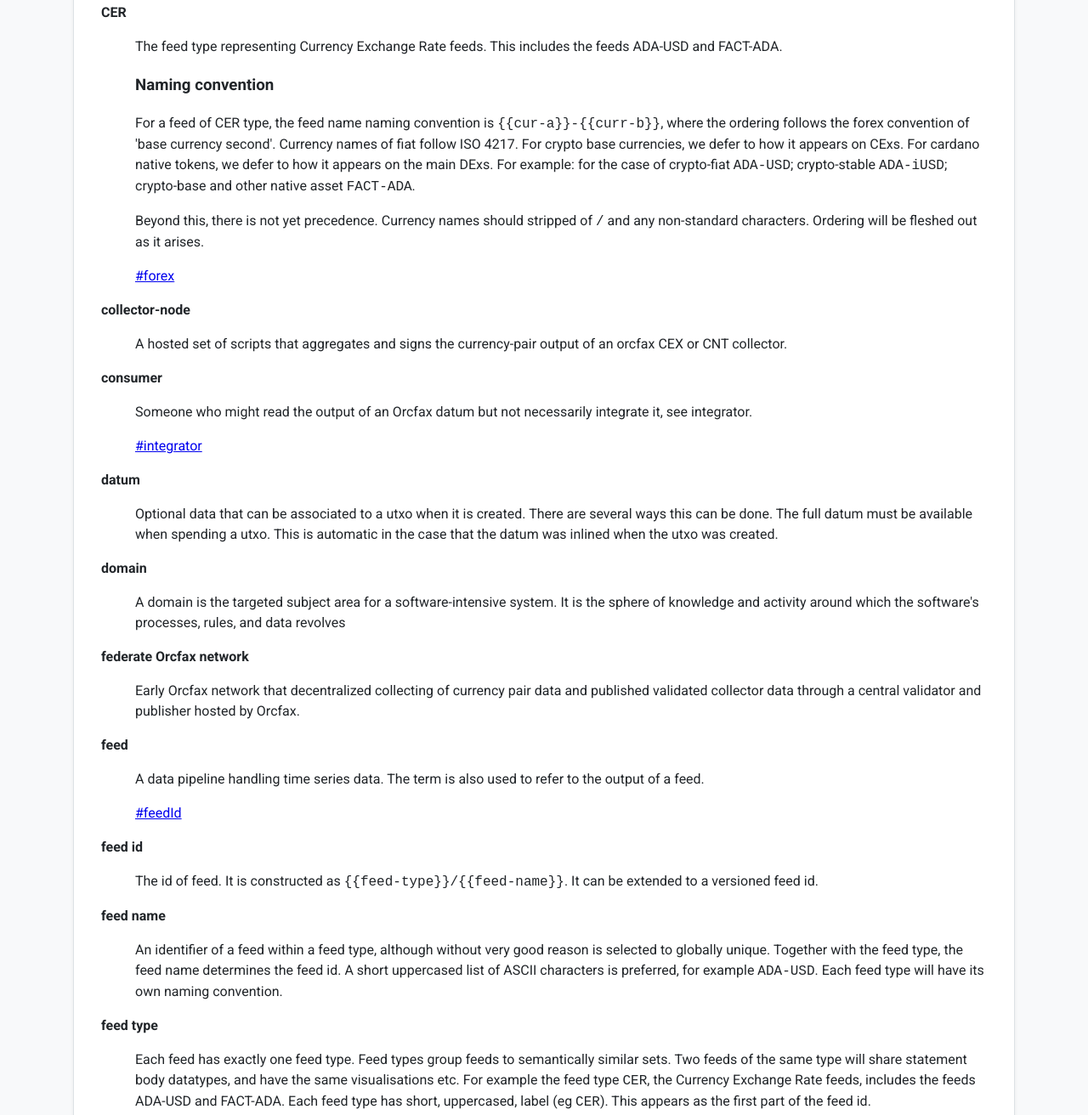
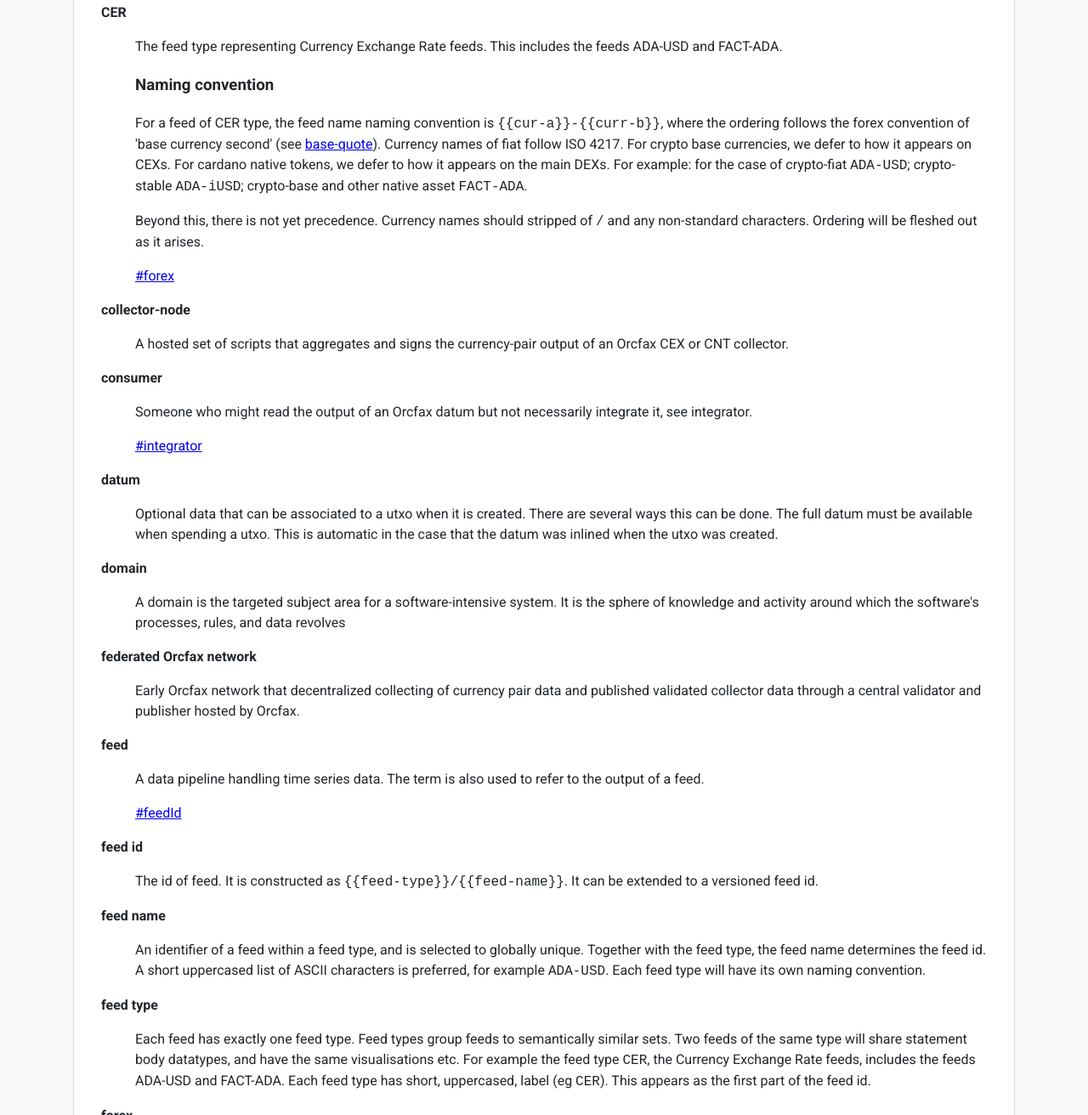
Before and after one commit to orcfax/glossary, a plain HTML site: page docs/index.html in a window 1280 px wide. Shown: the part 549-1861 px from the top of the page at 85% size. Drawn offline with Linux system fonts and the light colour scheme.

Commit message:
edits from PR

```diff
--- a/docs/index.html
+++ b/docs/index.html
@@ -138,10 +138,10 @@
  This includes the feeds ADA-USD and FACT-ADA.</p>
 <h3>Naming convention</h3>
 <p> For a feed of CER type, the feed name naming convention is <code>{{cur-a}}-{{curr-b}}</code>,
- where the ordering follows the forex convention of &#39;base currency second&#39;.
+ where the ordering follows the forex convention of &#39;base currency second&#39; (see <a href="./#baseQuote">base-quote</a>).
  Currency names of fiat follow ISO 4217.
- For crypto base currencies, we defer to how it appears on CExs.
- For cardano native tokens, we defer to how it appears on the main DExs.
+ For crypto base currencies, we defer to how it appears on CEXs.
+ For cardano native tokens, we defer to how it appears on the main DEXs.
  For example: for the case of crypto-fiat <code>ADA-USD</code>; crypto-stable <code>ADA-iUSD</code>; crypto-base and other native asset <code>FACT-ADA</code>.</p>
 <p> Beyond this, there is not yet precedence.
  Currency names should stripped of <code>/</code> and any non-standard characters.
@@ -149,7 +149,8 @@
  </p>
 </dd> <dd class="col-12 mt" lang="en" property="skos:related"><a href="#forex">#forex</a></dd></div>
 
-<div class="term-container" id="collectorNode" typeof="skos:Concept"><dt class="col-12 mt" lang="en" property="skos:prefLabel">collector-node</dt> <dd class="col-12" lang="en" property="skos:definition"><p> A hosted set of scripts that aggregates and signs the currency-pair output of an orcfax CEX or CNT collector.
+<div class="term-container" id="collectorNode" typeof="skos:Concept"><dt class="col-12 mt" lang="en" property="skos:prefLabel">collector-node</dt> <dd class="col-12" lang="en" property="skos:definition"><p> A hosted set of scripts that aggregates and signs the currency-pair output of an Orcfax
+ CEX or CNT collector.
  </p>
 </dd></div>
 
@@ -167,7 +168,7 @@
 <div class="term-container" id="domain" typeof="skos:Concept"><dt class="col-12 mt" lang="en" property="skos:prefLabel">domain</dt> <dd class="col-12" lang="en" property="skos:definition"><p>A domain is the targeted subject area for a software-intensive system. It is the sphere of knowledge and activity around which the software&#39;s processes, rules, and data revolves</p>
 </dd></div>
 
-<div class="term-container" id="federatedOrcfaxNetwork" typeof="skos:Concept"><dt class="col-12 mt" lang="en" property="skos:prefLabel">federate Orcfax network</dt> <dd class="col-12" lang="en" property="skos:definition"><p> Early Orcfax network that decentralized collecting of currency pair data and published validated collector data through a central validator and publisher hosted by Orcfax.
+<div class="term-container" id="federatedOrcfaxNetwork" typeof="skos:Concept"><dt class="col-12 mt" lang="en" property="skos:prefLabel">federated Orcfax network</dt> <dd class="col-12" lang="en" property="skos:definition"><p> Early Orcfax network that decentralized collecting of currency pair data and published validated collector data through a central validator and publisher hosted by Orcfax.
  </p>
 </dd></div>
 
@@ -183,7 +184,7 @@
 </dd></div>
 
 <div class="term-container" id="feedName" typeof="skos:Concept"><dt class="col-12 mt" lang="en" property="skos:prefLabel">feed name</dt> <dd class="col-12" lang="en" property="skos:definition"><p> An identifier of a feed within a feed type,
- although without very good reason is selected to globally unique.
+ and is selected to globally unique.
  Together with the feed type, the feed name determines the feed id.
  A short uppercased list of ASCII characters is preferred, for example <code>ADA-USD</code>.
  Each feed type will have its own naming convention.
@@ -226,7 +227,10 @@
  </p>
 </dd></div>
 
-<div class="term-container" id="rejectedData" typeof="skos:Concept"><dt class="col-12 mt" lang="en" property="skos:prefLabel">rejected data</dt> <dd class="col-12" lang="en" property="skos:definition"><p> Data that was received by an Orcfax validator but rejected as it did not have all of the properties required to satisfy the consensus algorithm, e.g. its content signature did not match what was received or the median could not be accurately re-calculated or its timestamp was &gt; 180 seconds.
+<div class="term-container" id="rejectedData" typeof="skos:Concept"><dt class="col-12 mt" lang="en" property="skos:prefLabel">rejected data</dt> <dd class="col-12" lang="en" property="skos:definition"><p> Data that was received by an Orcfax validator but rejected as it did not have all
+ of the properties required to satisfy the consensus algorithm,
+ e.g. its content signature did not match what was received or the median could
+ not be accurately re-calculated or its timestamp was &gt; 80 seconds.
  </p>
 </dd></div>
 
@@ -247,7 +251,7 @@
 </dd></div>
 
 <div class="term-container" id="validator" typeof="skos:Concept"><dt class="col-12 mt" lang="en" property="skos:prefLabel">validator</dt> <dd class="col-12" lang="en" property="skos:definition"><p> Short for Orcfax validator node.
- A validator is a member of the #consensus mechanism for Orcfax.
+ A validator is a member of the consensus mechanism for Orcfax.
  Not to be confused with a Plutus validation script which,
  when the context is sufficiently clear, may also be referred to as a validator.
  </p>
```
Also changed, not shown: 6 other files.
